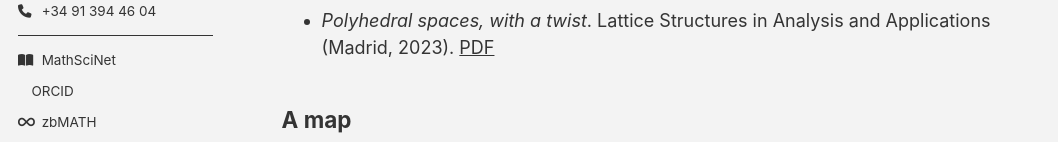
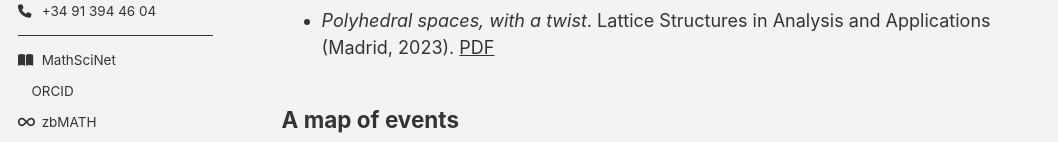
Before and after one commit to salgueroalarcon/salgueroalarcon.github.io, a Jekyll site: the page built from _pages/talks.md, in a window 1280 px wide and 1400 px high, scrolled down 331 px. Shown: the part 550-692 px from the top of the window, without its empty margins (0-1058 px from the left). Built offline with Jekyll 4.4.1, drawn with Linux system fonts in a browser that asks for light colours; a style sheet for code colours, icons or effects is not loaded; some of the changed text lies outside the part shown.

Commit message:
Update map section title and links in talks.md

```diff
--- a/_pages/talks.md
+++ b/_pages/talks.md
@@ -28,5 +28,5 @@ author_profile: true
 - *Polyhedral spaces, with a twist*. Lattice Structures in Analysis and Applications (Madrid, 2023).
   <a href="/assets/slides/poly-twist.pdf" target="_blank">PDF</a>
 
-## A map
-<iframe style="width: 100%; height: 500px; border: 0;" allowfullscreen allow="geolocation" src="//umap.openstreetmap.fr/es/map/my-talks_1430262?scaleControl=false&miniMap=false&scrollWheelZoom=false&zoomControl=true&editMode=disabled&moreControl=true&searchControl=null&tilelayersControl=null&embedControl=null&datalayersControl=true&onLoadPanel=none&captionBar=false&captionMenus=true"></iframe><p><a href="//umap.openstreetmap.fr/es/map/my-talks_1430262?scaleControl=false&miniMap=false&scrollWheelZoom=true&zoomControl=true&editMode=disabled&moreControl=true&searchControl=null&tilelayersControl=null&embedControl=null&datalayersControl=true&onLoadPanel=none&captionBar=false&captionMenus=true">Full screen</a></p>
+## A map of events
+<iframe style="width: 100%; height: 500px; border: 0;" allowfullscreen allow="geolocation" src="//umap.openstreetmap.fr/es/map/my-talks_1430262?scaleControl=false&miniMap=false&scrollWheelZoom=false&zoomControl=true&editMode=disabled&moreControl=true&searchControl=null&tilelayersControl=null&embedControl=null&datalayersControl=true&onLoadPanel=none&captionBar=false&captionMenus=true"></iframe><p><a href="//umap.openstreetmap.fr/es/map/my-talks_1430262?scaleControl=false&miniMap=false&scrollWheelZoom=true&zoomControl=true&editMode=disabled&moreControl=true&searchControl=null&tilelayersControl=null&embedControl=null&datalayersControl=true&onLoadPanel=none&captionBar=false&captionMenus=true">Ver en pantalla completa</a></p>
```
